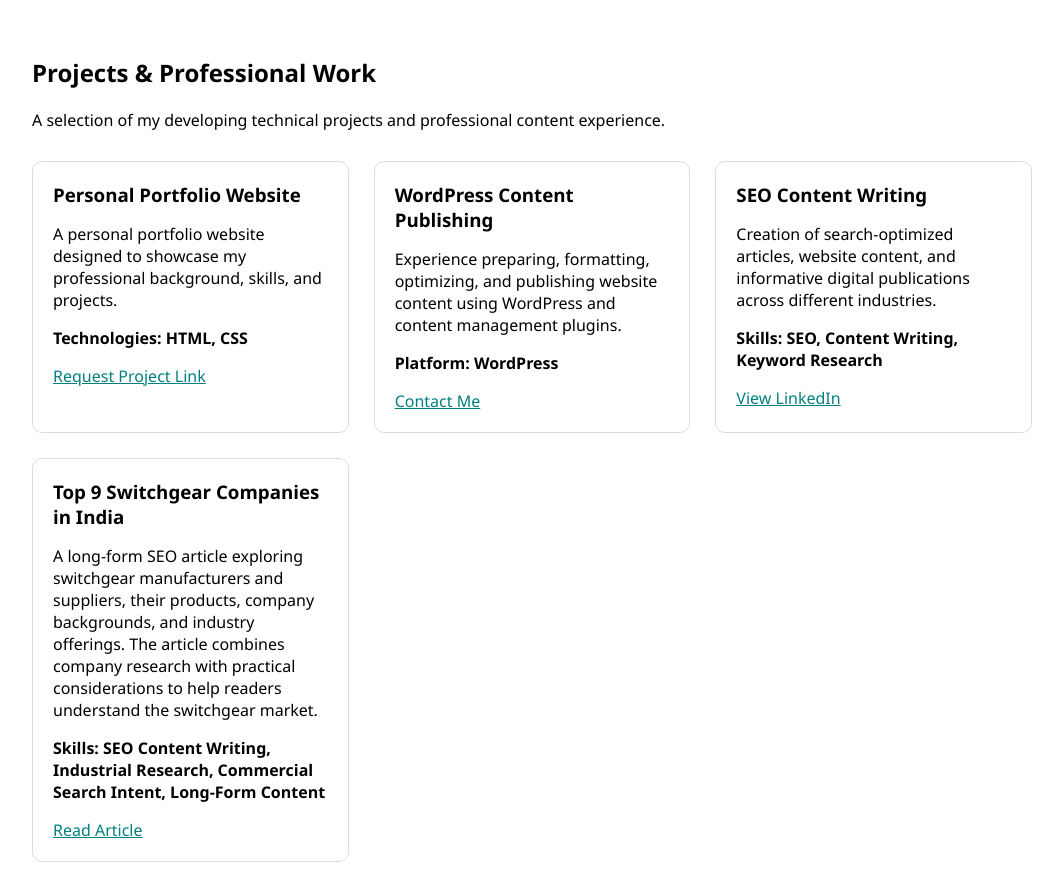
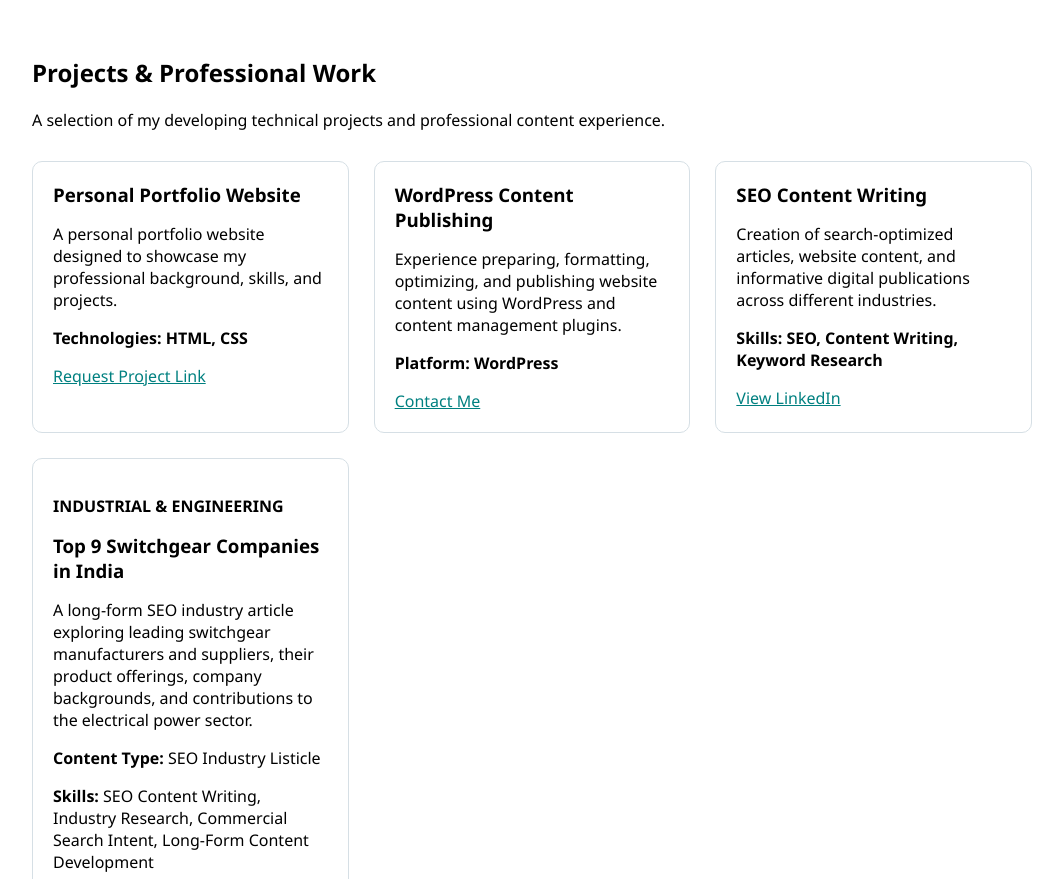
Before and after one commit to olajideboluwaji/olajideboluwaji.github.io, a plain HTML site: page projects.html in a window 1280 px wide. Shown: the part 73-952 px from the top of the page, without its empty margins (108-1171 px from the left). Drawn offline with Linux system fonts and the light colour scheme.

Commit message:
Improve SEO writing project presentation

```diff
--- a/projects.html
+++ b/projects.html
@@ -47,9 +47,11 @@
       <a href="https://www.linkedin.com/in/boluwaji-olajide-208509345/">View LinkedIn</a>
     </div>
     <div class="card">
+      <p><b>INDUSTRIAL & ENGINEERING</b></p>
       <h3>Top 9 Switchgear Companies in India</h3>
-      <p>A long-form SEO article exploring switchgear manufacturers and suppliers, their products, company backgrounds, and industry offerings. The article combines company research with practical considerations to help readers understand the switchgear market.</p>
-      <p><b>Skills: SEO Content Writing, Industrial Research, Commercial Search Intent, Long-Form Content</b></p>
+      <p>A long-form SEO industry article exploring leading switchgear manufacturers and suppliers, their product offerings, company backgrounds, and contributions to the electrical power sector.</p>
+      <p><b>Content Type:</b> SEO Industry Listicle</p>
+      <p><b>Skills:</b> SEO Content Writing, Industry Research, Commercial Search Intent, Long-Form Content Development</p>
       <a href="https://docs.google.com/document/d/1WkYZd41u9wFelh1ZvXodTg11-vuGOklXvAnuHrQUTzw/edit?usp=sharing" target="_blank" rel="noopener noreferrer">Read Article</a>
     </div>
   </div>
```
